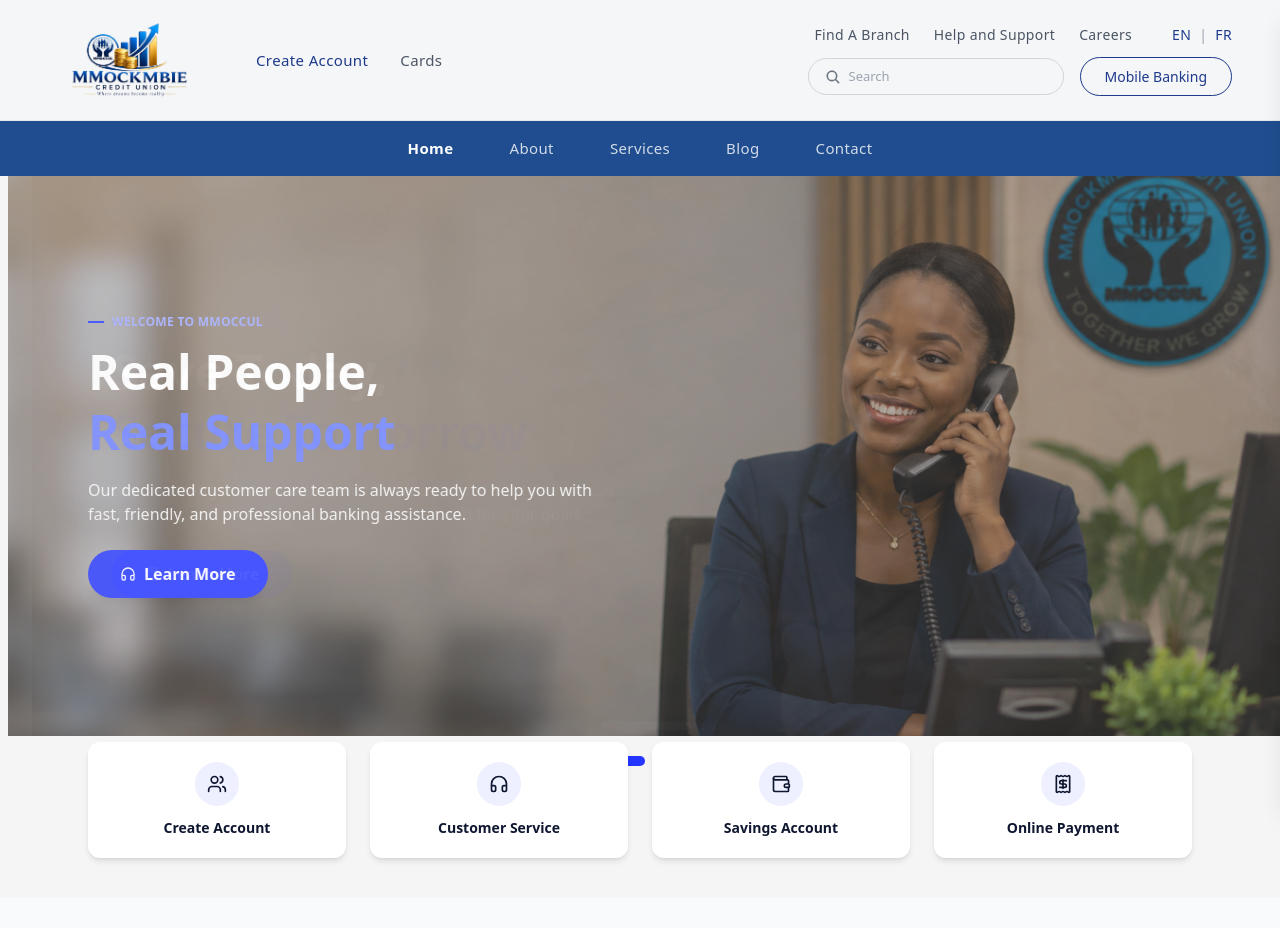
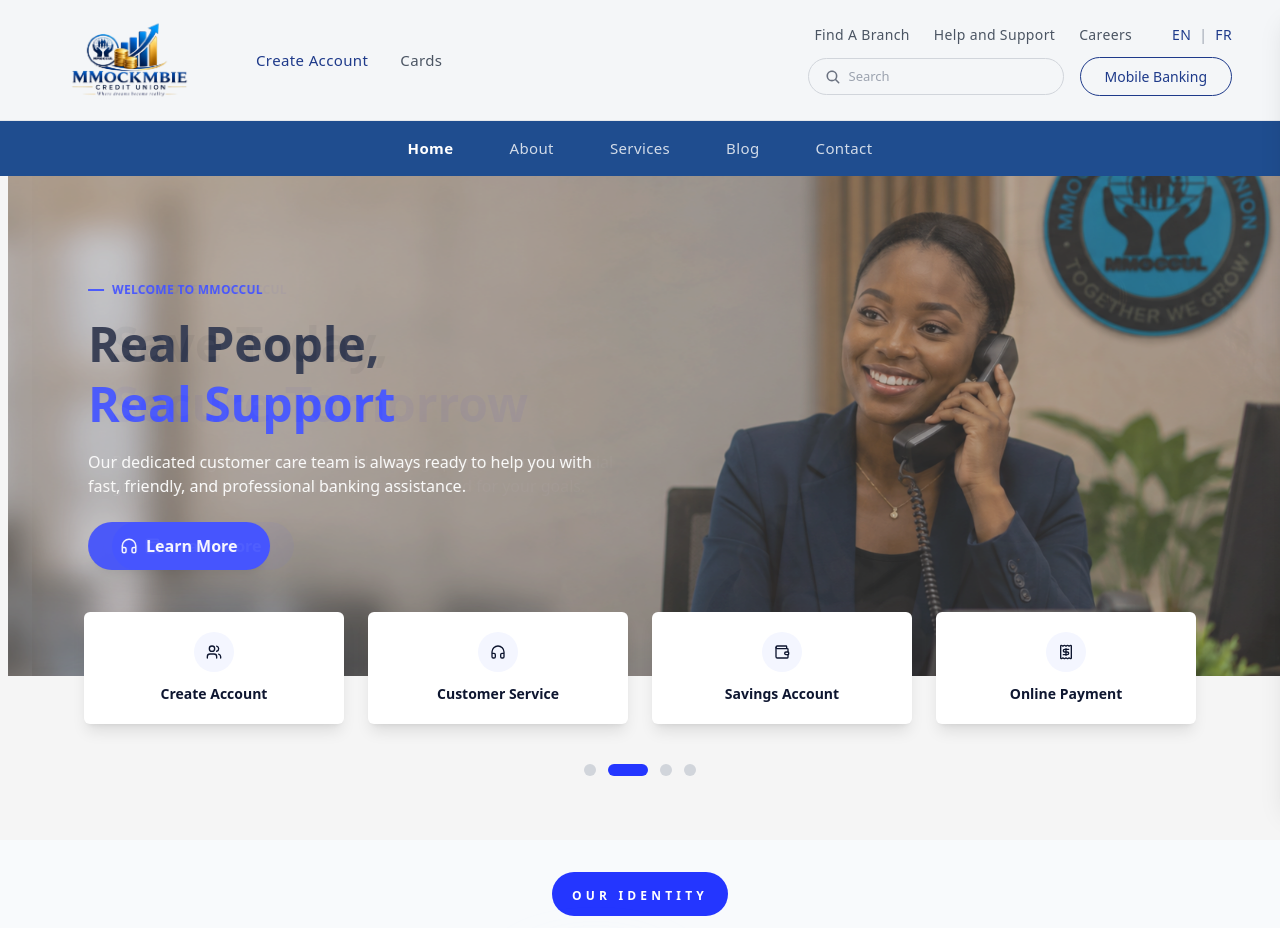
Before and after one commit to Narcisse1/mmoccul-website, a React (Create React App) app: page / in a window 1280 px wide. Shown: the top 928 px of the page. Built offline with nearby package versions, Linux system fonts and the light colour scheme; a web font is replaced by a local one.

Commit message:
Undone some changes

```diff
--- a/src/sections/Hero.jsx
+++ b/src/sections/Hero.jsx
@@ -11,6 +11,7 @@ import {
 } from 'lucide-react'
 import { useLanguage } from '../context/LanguageContext'
 
+// Background images
 import heroBg1 from '../assets/assets3/savings.png'
 import heroBg2 from '../assets/assets3/customer_service.png'
 import heroBg3 from '../assets/assets3/mobile_banking.png'
@@ -89,29 +90,28 @@ export const Hero = () => {
   const services = getServices(t)
 
   useEffect(() => {
-    AOS.init({ duration: 1000, once: true })
+    AOS.init({
+      duration: 1000,
+      once: true,
+    })
   }, [])
 
   // Auto Slide
   useEffect(() => {
     const interval = setInterval(() => {
-      setCurrentSlide((prev) => (prev + 1) % slidesData.length)
+      setCurrentSlide((prev) => (prev + 1) % 4)
     }, 6000)
+
     return () => clearInterval(interval)
-  }, [slidesData.length])
+  }, [])
 
    return (
      <section
-      id="hero"
-      className="relative w-full overflow-hidden bg-[#f5f5f5]"
+       id='hero'
+       className='relative w-full overflow-hidden bg-[#f5f5f5] pb-2 sm:pb-4 lg:pb-6'
      >
-      {/* ─── SLIDES ─── */}
-      {/*
-        Mobile:  420px tall — enough room for heading + description + button
-        Tablet:  480px
-        Desktop: 560px
-      */}
-      <div className="relative h-[420px] sm:h-[480px] lg:h-[560px]">
+      {/* Slides */}
+      <div className='relative h-[300px] sm:h-[400px] lg:h-[500px]'>
         {slidesData.map((slide, index) => {
           const isActive = index === currentSlide
           const SlideIcon = slide.icon
@@ -125,69 +125,64 @@ export const Hero = () => {
                   : 'opacity-0 translate-x-10 z-10'
               }`}
             >
-              {/* Background */}
+              {/* Background Image */}
               <div
-                className="absolute inset-0 bg-cover bg-center"
-                style={{ backgroundImage: `url(${slide.bgImage})` }}
+                className='absolute inset-0 bg-cover bg-center'
+                style={{
+                  backgroundImage: `url(${slide.bgImage})`,
+                }}
               />
 
-              {/* Darker overlay on mobile so white text is always readable */}
-              <div className="absolute inset-0 bg-black/50 sm:bg-black/40 lg:bg-black/30" />
+              {/* Overlay */}
+              <div className='absolute inset-0 bg-black/25'></div>
 
-              {/* Slide Content */}
-              <div className="relative z-20 flex items-center h-full px-5 sm:px-10 lg:px-20">
-                <div className="w-full max-w-xl text-left">
-
+               {/* Content */}
+               <div className='relative z-20 flex items-center h-full px-5 sm:px-8 lg:px-20'>
+                 <div className='max-w-xl text-left'>
                    {/* Tag */}
                    <div
-                    data-aos="fade-up"
-                    className="flex items-center gap-2 mb-3"
+                     data-aos='fade-up'
+                     className='flex items-center gap-2 mb-4'
                    >
-                    <div className="w-4 h-[2px] bg-[#2436ff]" />
-                    <span className="text-[#a0aaff] uppercase tracking-wide font-semibold text-[10px] sm:text-xs">
+                     <div className='w-4 h-[2px] bg-[#2436ff]'></div>
+                     <span className='text-[#2436ff] uppercase tracking-wide font-semibold text-xs'>
                        {slide.tag}
                      </span>
                    </div>
 
-                  {/* Heading
-                      Mobile:  26px  (was 28px — slightly tighter for very small screens)
-                      Small:   34px
-                      Medium:  42px
-                      Large:   48px
-                  */}
+                   {/* Heading */}
                    <h1
-                    data-aos="fade-up"
-                    data-aos-delay="100"
-                    className="text-[26px] sm:text-[34px] md:text-[42px] lg:text-[48px] leading-tight font-extrabold mb-3 sm:mb-4"
+                     data-aos='fade-up'
+                     data-aos-delay='100'
+                     className='text-white lg:text-[48px] md:text-[42px] sm:text-[36px] text-[28px] leading-tight font-extrabold mb-4'
                    >
-                    <span className="block text-white">
+                     <span className='block text-[#0e1630]'>
                        {slide.title}
                      </span>
-                    <span className="block text-[#6b7fff]">
+                     <span className='block text-[#2436ff]'>
                        {slide.highlight}
                      </span>
                    </h1>
 
-                  {/* Description — hidden on very small screens to avoid crowding */}
+                   {/* Description */}
                    <p
-                    data-aos="fade-up"
-                    data-aos-delay="200"
-                    className="hidden sm:block text-white/90 text-sm sm:text-base leading-relaxed max-w-lg mb-5 sm:mb-6"
+                     data-aos='fade-up'
+                     data-aos-delay='200'
+                     className='text-white text-sm sm:text-base leading-relaxed max-w-lg mb-6 font-medium'
                    >
                     {slide.description}
                   </p>
 
                   {/* Button */}
-                  <div data-aos="fade-up" data-aos-delay="300">
+                  <div data-aos='fade-up' data-aos-delay='300'>
                     <RouterLink
-                      to="/about"
-                      className="inline-flex items-center gap-2 bg-[#2436ff] hover:bg-[#1727d8] text-white px-5 sm:px-8 py-2.5 sm:py-3 rounded-full font-semibold text-sm sm:text-base transition-all duration-300 hover:scale-105 shadow-xl"
+                      to='/about'
+                      className='inline-flex items-center gap-2 bg-[#2436ff] hover:bg-[#1727d8] text-white px-6 sm:px-8 py-2 sm:py-3 rounded-full font-semibold text-sm sm:text-base transition-all duration-300 hover:scale-105 shadow-xl'
                     >
-                      <SlideIcon size={16} />
+                      <SlideIcon size={18} />
                       {slide.buttonText}
                     </RouterLink>
                   </div>
-
                 </div>
               </div>
             </div>
@@ -195,53 +190,48 @@ export const Hero = () => {
         })}
       </div>
 
-      {/* ─── SLIDE INDICATORS ─── */}
-      <div className="flex justify-center gap-3 pt-5 pb-4">
+      {/* Floating Service Cards */}
+      <div className='relative z-30 max-w-6xl mx-auto px-5 mt-10 sm:-mt-20 lg:-mt-16'>
+        <div className='grid grid-cols-2 lg:grid-cols-4 gap-4 lg:gap-6'>
+{services.map((service, index) => {
+            const Icon = service.icon
+
+            return (
+               <RouterLink
+                  key={index}
+                  to={service.link}
+                  className='group rounded-md shadow-lg px-2 sm:px-3 py-4 sm:py-5 text-center transition-all duration-300 hover:-translate-y-2 hover:bg-[#2436ff] hover:text-white cursor-pointer bg-white text-[#0e1630]'
+                >
+                  <div className='flex justify-center mb-2 sm:mb-3'>
+                    <div className='w-8 h-8 sm:w-10 sm:h-10 rounded-full flex items-center justify-center bg-[#f4f6ff] group-hover:bg-white/10 transition-colors duration-300'>
+                      <Icon size={16} />
+                    </div>
+                  </div>
+
+                  <h3 className='font-semibold text-xs sm:text-sm'>
+                    {service.title}
+                  </h3>
+               </RouterLink>
+             );
+           })}
+        </div>
+
+      </div>
+
+      {/* Slide Indicators */}
+      <div className='flex justify-center gap-3 py-10'>
         {slidesData.map((_, index) => (
           <button
             key={index}
             onClick={() => setCurrentSlide(index)}
-            aria-label={`Go to slide ${index + 1}`}
             className={`transition-all duration-300 rounded-full ${
               currentSlide === index
-                ? 'w-8 h-2.5 bg-[#2436ff]'
-                : 'w-2.5 h-2.5 bg-gray-300 hover:bg-gray-400'
+                ? 'w-10 h-3 bg-[#2436ff]'
+                : 'w-3 h-3 bg-gray-300'
             }`}
-          />
+          ></button>
         ))}
       </div>
-
-      {/* ─── SERVICE CARDS ─── */}
-      {/*
-        On mobile: normal flow below the slides (no negative margin — avoids overlap)
-        On desktop: slight negative pull upward to overlap the slide bottom edge
-      */}
-      <div className="relative z-30 max-w-6xl mx-auto px-4 sm:px-6 pb-6 lg:pb-10 lg:-mt-10">
-        <div className="grid grid-cols-2 lg:grid-cols-4 gap-3 sm:gap-4 lg:gap-6">
-          {services.map((service, index) => {
-            const Icon = service.icon
-            return (
-              <RouterLink
-                key={index}
-                to={service.link}
-                data-aos="fade-up"
-                data-aos-delay={index * 80}
-                className="group rounded-xl shadow-md px-3 py-4 sm:py-5 text-center transition-all duration-300 hover:-translate-y-1 hover:shadow-xl hover:bg-[#2436ff] hover:text-white bg-white text-[#0e1630]"
-              >
-                <div className="flex justify-center mb-2 sm:mb-3">
-                  <div className="w-9 h-9 sm:w-11 sm:h-11 rounded-full flex items-center justify-center bg-[#eef0ff] group-hover:bg-white/20 transition-colors duration-300">
-                    <Icon size={16} className="sm:w-5 sm:h-5" />
-                  </div>
-                </div>
-                <h3 className="font-semibold text-[11px] sm:text-sm leading-snug">
-                  {service.title}
-                </h3>
-              </RouterLink>
-            )
-          })}
-        </div>
-      </div>
-
     </section>
   )
 }
```
Lines whose indentation alone changed are shown as unchanged.
